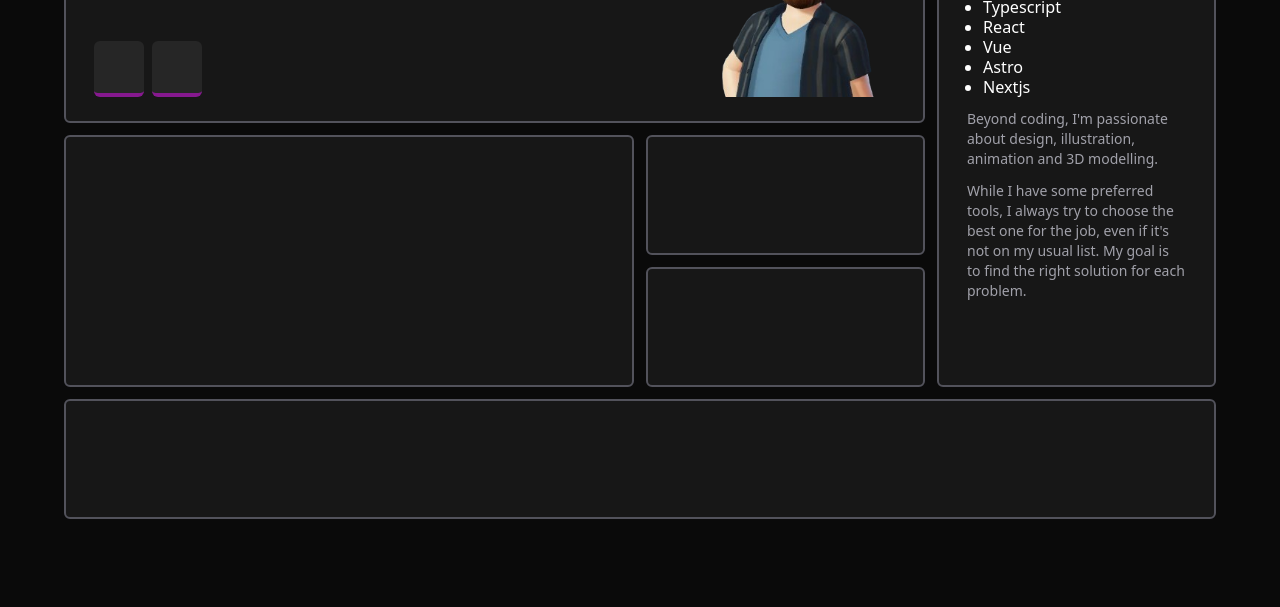
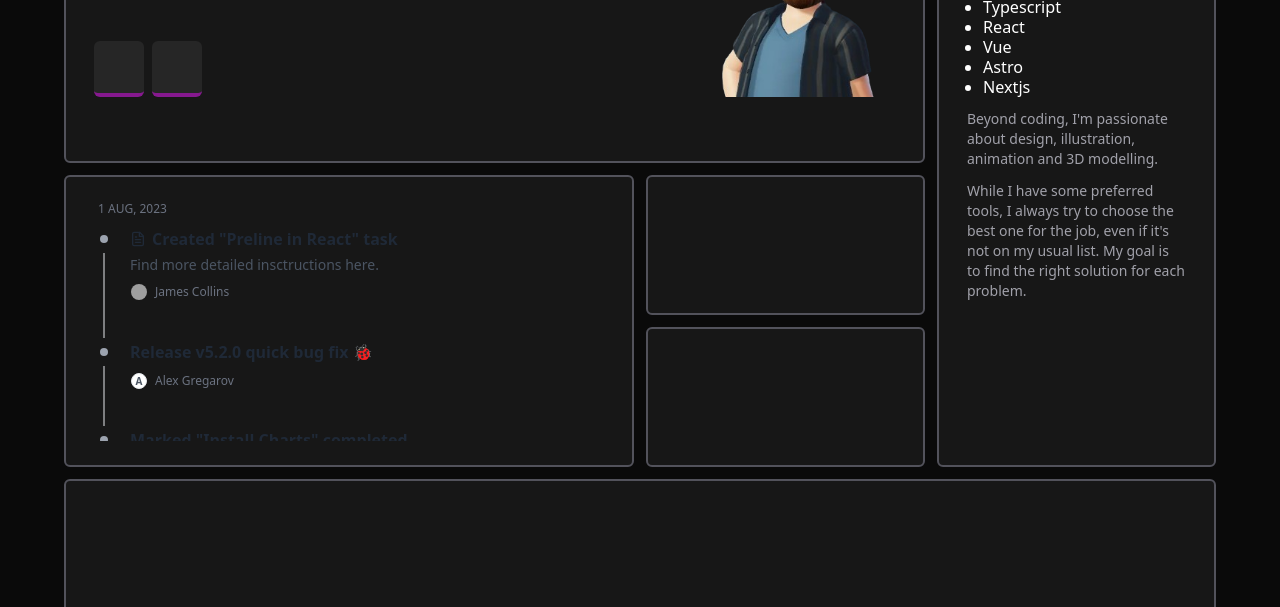
Before and after one commit to SBakolis/portfolio, an Astro site: page / in a window 1280 px wide. Shown: the part 193-800 px from the top of the page. Built offline with nearby package versions, Linux system fonts and the light colour scheme; Astro itself is replaced by a stand-in of ours; grey boxes are pictures that could not be loaded; some icons are missing.

Commit message:
start timeline work

```diff
--- a/src/pages/index.astro
+++ b/src/pages/index.astro
@@ -12,9 +12,111 @@
 			<Intro />
 		</GridCell>
 		<GridCell colSpan="col-span-1" rowSpan="row-span-4">
-			<AboutMe />
+			<AboutMe/>
 		</GridCell>
-		<GridCell colSpan="col-span-2" rowSpan="row-span-2"></GridCell>
+		<GridCell colSpan="col-span-2" rowSpan="row-span-2">
+			<div class="relative h-[240px] overflow-y-scroll scrollbar-thin scrollbar-thumb-zinc-800 scrollbar-thumb-rounded-full">
+				<div class="absolute">
+					<div class="ps-2 my-2 first:mt-0">
+						<h3 class="text-xs font-medium uppercase text-gray-500 dark:text-neutral-400">
+							1 Aug, 2023
+						</h3>
+					</div>
+
+					<div class="flex gap-x-3">
+						<div class="relative last:after:hidden after:absolute after:top-7 after:bottom-0 after:start-3.5 after:w-px after:-translate-x-[0.5px] after:bg-gray-200 dark:after:bg-neutral-700">
+							<div class="relative z-10 size-7 flex justify-center items-center">
+								<div class="size-2 rounded-full bg-gray-400 dark:bg-neutral-600"></div>
+							</div>
+						</div>
+
+						<div class="grow pt-0.5 pb-8">
+							<h3 class="flex gap-x-1.5 font-semibold text-gray-800 dark:text-white">
+								<svg class="flex-shrink-0 size-4 mt-1" xmlns="http://www.w3.org/2000/svg" width="24" height="24" viewBox="0 0 24 24" fill="none" stroke="currentColor" stroke-width="2" stroke-linecap="round" stroke-linejoin="round" data-darkreader-inline-stroke="" style="--darkreader-inline-stroke: currentColor;">
+									<path d="M14.5 2H6a2 2 0 0 0-2 2v16a2 2 0 0 0 2 2h12a2 2 0 0 0 2-2V7.5L14.5 2z"></path>
+									<polyline points="14 2 14 8 20 8"></polyline>
+									<line x1="16" x2="8" y1="13" y2="13"></line>
+									<line x1="16" x2="8" y1="17" y2="17"></line>
+									<line x1="10" x2="8" y1="9" y2="9"></line>
+								</svg>
+								Created "Preline in React" task
+							</h3>
+							<p class="mt-1 text-sm text-gray-600 dark:text-neutral-400">
+								Find more detailed insctructions here.
+							</p>
+							<button type="button" class="mt-1 -ms-1 p-1 inline-flex items-center gap-x-2 text-xs rounded-lg border border-transparent text-gray-500 hover:bg-gray-100 disabled:opacity-50 disabled:pointer-events-none dark:text-neutral-400 dark:hover:bg-neutral-700">
+								<img class="flex-shrink-0 size-4 rounded-full" src="https://images.unsplash.com/photo-1659482633369-9fe69af50bfb?ixlib=rb-4.0.3&ixid=MnwxMjA3fDB8MHxwaG90by1wYWdlfHx8fGVufDB8fHx8auto=format&fit=facearea&facepad=3&w=320&h=320&q=80" alt="Image Description">
+								James Collins
+							</button>
+						</div>
+					</div>
+
+					<div class="flex gap-x-3">
+						<div class="relative last:after:hidden after:absolute after:top-7 after:bottom-0 after:start-3.5 after:w-px after:-translate-x-[0.5px] after:bg-gray-200 dark:after:bg-neutral-700">
+							<div class="relative z-10 size-7 flex justify-center items-center">
+								<div class="size-2 rounded-full bg-gray-400 dark:bg-neutral-600"></div>
+							</div>
+						</div>
+
+						<div class="grow pt-0.5 pb-8">
+							<h3 class="flex gap-x-1.5 font-semibold text-gray-800 dark:text-white">
+								Release v5.2.0 quick bug fix 🐞
+							</h3>
+							<button type="button" class="mt-1 -ms-1 p-1 inline-flex items-center gap-x-2 text-xs rounded-lg border border-transparent text-gray-500 hover:bg-gray-100 disabled:opacity-50 disabled:pointer-events-none dark:text-neutral-400 dark:hover:bg-neutral-700">
+								<span class="flex flex-shrink-0 justify-center items-center size-4 bg-white border border-gray-200 text-[10px] font-semibold uppercase text-gray-600 rounded-full dark:bg-neutral-800 dark:border-neutral-700 dark:text-neutral-400">
+									A
+								</span>
+								Alex Gregarov
+							</button>
+						</div>
+					</div>
+
+					<div class="flex gap-x-3">
+						<div class="relative last:after:hidden after:absolute after:top-7 after:bottom-0 after:start-3.5 after:w-px after:-translate-x-[0.5px] after:bg-gray-200 dark:after:bg-neutral-700">
+							<div class="relative z-10 size-7 flex justify-center items-center">
+								<div class="size-2 rounded-full bg-gray-400 dark:bg-neutral-600"></div>
+							</div>
+						</div>
+
+						<div class="grow pt-0.5 pb-8">
+							<h3 class="flex gap-x-1.5 font-semibold text-gray-800 dark:text-white">
+								Marked "Install Charts" completed
+							</h3>
+							<p class="mt-1 text-sm text-gray-600 dark:text-neutral-400">
+								Finally! You can check it out here.
+							</p>
+							<button type="button" class="mt-1 -ms-1 p-1 inline-flex items-center gap-x-2 text-xs rounded-lg border border-transparent text-gray-500 hover:bg-gray-100 disabled:opacity-50 disabled:pointer-events-none dark:text-neutral-400 dark:hover:bg-neutral-700">
+								<img class="flex-shrink-0 size-4 rounded-full" src="https://images.unsplash.com/photo-1659482633369-9fe69af50bfb?ixlib=rb-4.0.3&ixid=MnwxMjA3fDB8MHxwaG90by1wYWdlfHx8fGVufDB8fHx8&auto=format&fit=facearea&facepad=3&w=320&h=320&q=80" alt="Image Description">
+								James Collins
+							</button>
+						</div>
+					</div>
+
+					<div class="ps-2 my-2 first:mt-0">
+						<h3 class="text-xs font-medium uppercase text-gray-500 dark:text-neutral-400">
+							31 Jul, 2023
+						</h3>
+					</div>
+
+					<div class="flex gap-x-3">
+						<div class="relative last:after:hidden after:absolute after:top-7 after:bottom-0 after:start-3.5 after:w-px after:-translate-x-[0.5px] after:bg-gray-200 dark:after:bg-neutral-700">
+							<div class="relative z-10 size-7 flex justify-center items-center">
+								<div class="size-2 rounded-full bg-gray-400 dark:bg-neutral-600"></div>
+							</div>
+						</div>
+
+						<div class="grow pt-0.5 pb-8">
+							<h3 class="flex gap-x-1.5 font-semibold text-gray-800 dark:text-white">
+								Take a break ⛳️
+							</h3>
+							<p class="mt-1 text-sm text-gray-600 dark:text-neutral-400">
+								Just chill for now... 😉
+							</p>
+						</div>
+					</div>
+				</div>
+			</div>
+		</GridCell>
 		<GridCell colSpan="col-span-1" rowSpan="row-span-1"></GridCell>
 		<GridCell colSpan="col-span-1" rowSpan="row-span-1"></GridCell>
 		<GridCell colSpan="col-span-4" rowSpan="row-span-1"></GridCell>
```
